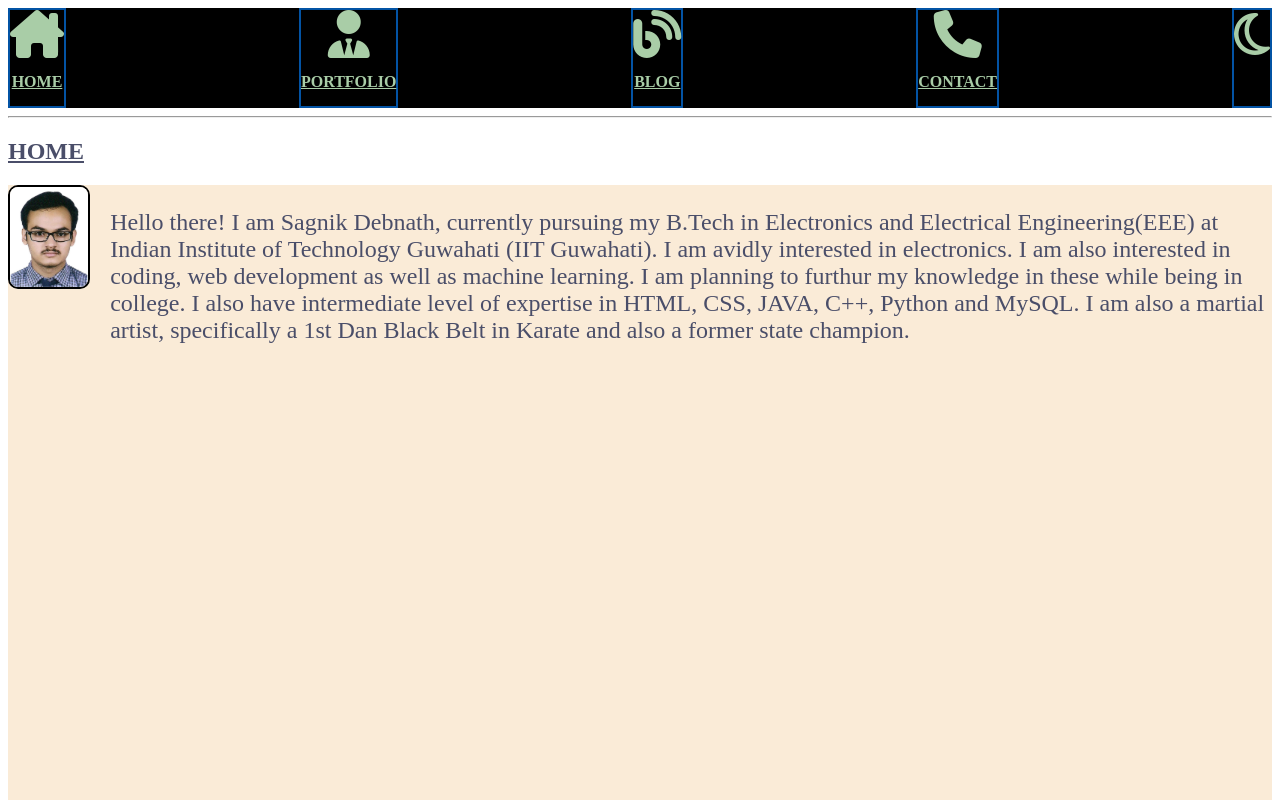
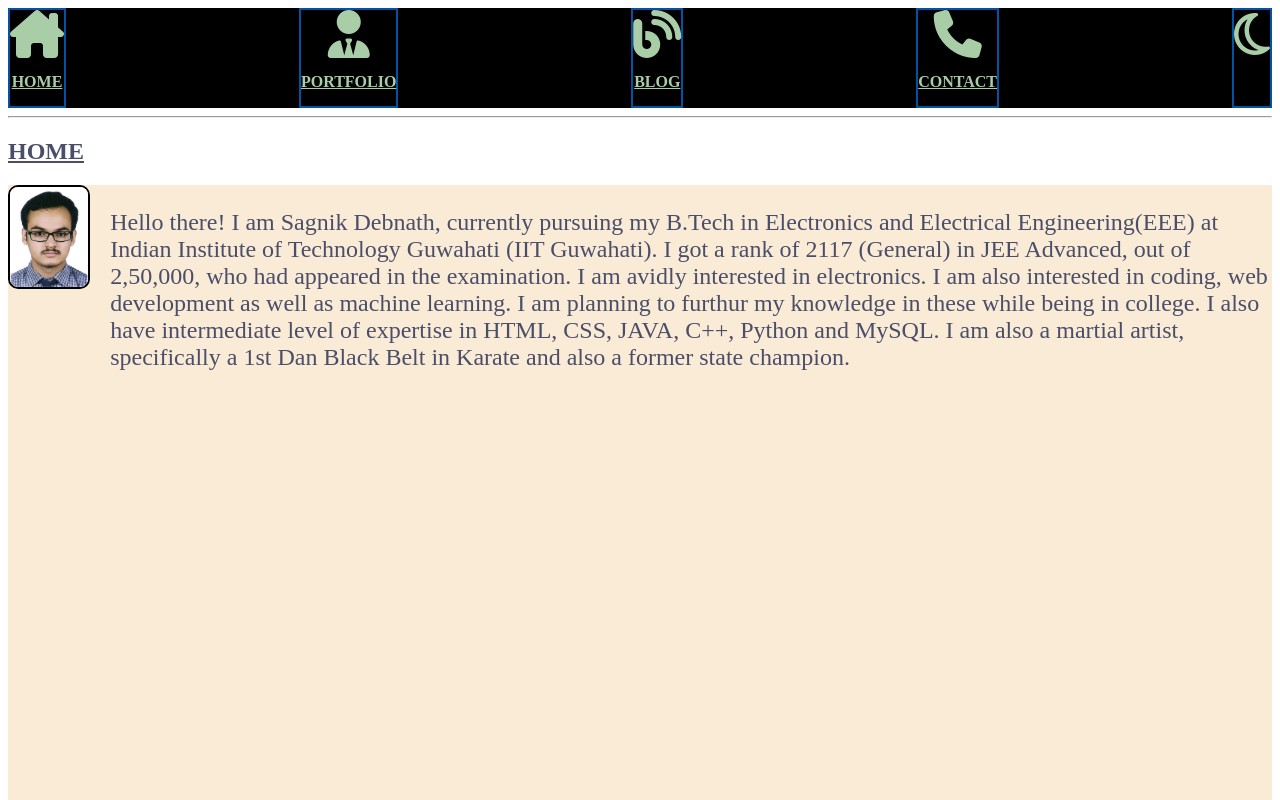
Before and after one commit to sagnikdebnath07/Sagnik_Debnath_Portfolio, a plain HTML site: page index.html in a window 1280 px wide. Shown: the top 800 px of the page. Drawn offline with Linux system fonts and the light colour scheme.

Commit message:
index.html

```diff
--- a/index.html
+++ b/index.html
@@ -19,7 +19,7 @@
     <h2 class="Heads">HOME</h2>
     <section id="Home">
         <img src="SAGNIK_DEBNATH_PHOTO.jpg" id="image">
-        <p>Hello there! I am Sagnik Debnath, currently pursuing my B.Tech in Electronics and Electrical Engineering(EEE) at Indian Institute of Technology Guwahati (IIT Guwahati). I am avidly interested in electronics. I am also interested in coding, web development as well as machine learning. I am planning to furthur my knowledge in these while being in college.  I also have intermediate level of expertise in HTML, CSS, JAVA, C++, Python and MySQL. I am also a martial artist, specifically a 1st Dan Black Belt in Karate and also a former state champion.</p>
+        <p>Hello there! I am Sagnik Debnath, currently pursuing my B.Tech in Electronics and Electrical Engineering(EEE) at Indian Institute of Technology Guwahati (IIT Guwahati). I got a rank of 2117 (General) in JEE Advanced, out of 2,50,000, who had appeared in the examination. I am avidly interested in electronics. I am also interested in coding, web development as well as machine learning. I am planning to furthur my knowledge in these while being in college.  I also have intermediate level of expertise in HTML, CSS, JAVA, C++, Python and MySQL. I am also a martial artist, specifically a 1st Dan Black Belt in Karate and also a former state champion.</p>
     </section>
     <hr>
     <h2 class="Heads">PORTFOLIO</h2>
```
